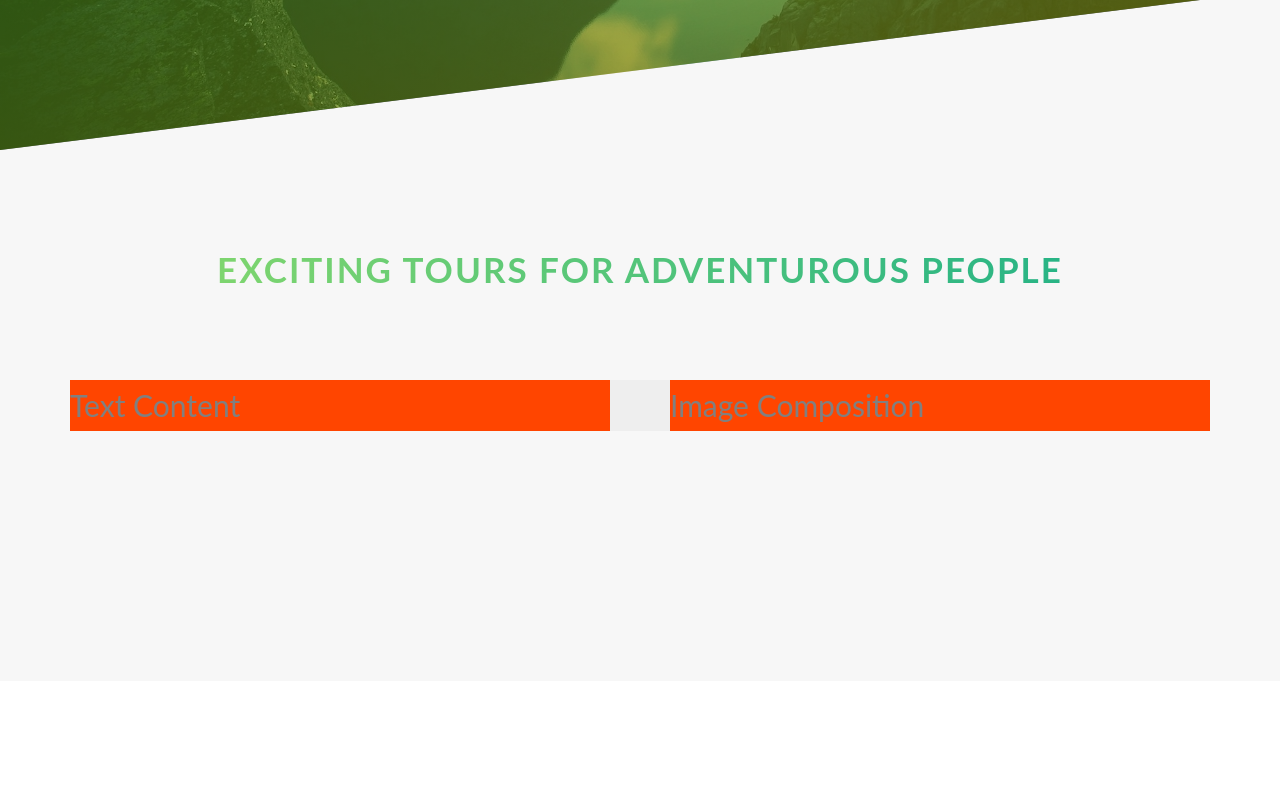
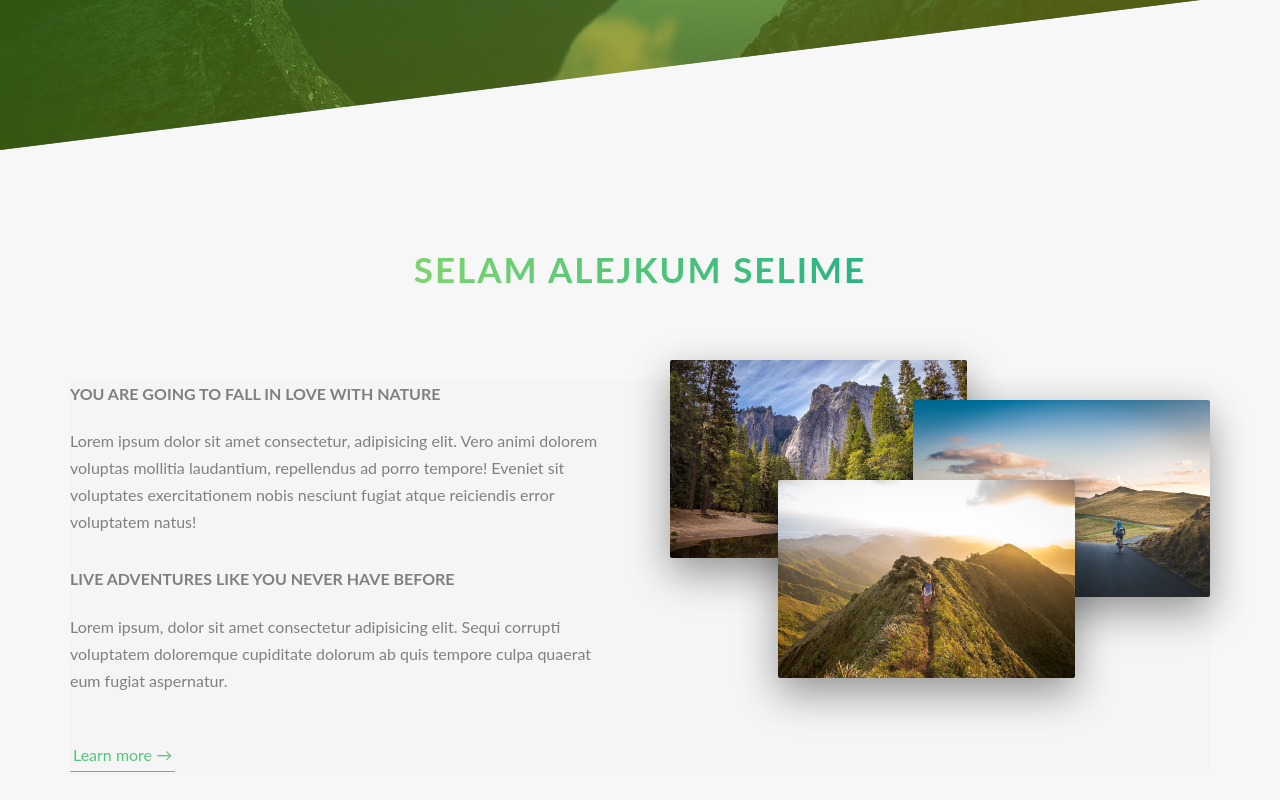
Before and after one commit to mustaficemir/bosnajenasa, a website: page index.html in a window 1280 px wide. Shown: the part 610-1410 px from the top of the page. Before the commit the page ends 1291 px from the top, so only its background shows below. Drawn offline with Linux system fonts and the light colour scheme.

Commit message:
added pictures, and grid picture configuration

```diff
--- a/index.html
+++ b/index.html
@@ -23,19 +23,36 @@
   </header>
 <main>
 <section class="section-about">
-  <div class="u-center-text u-margin-bottom-8">
+  <div class="u-center-text u-margin-bottom-big">
 <h2 class="heading-secondary">
-Exciting tours for adventurous people
-
+Selam Alejkum Selime
 </h2>
 
 </div>
 <div class="row">
 <div class="col-1-of-2">
-    Text Content
-    </div>
+    <h3 class='heading-tertiary u-margin-bottom-small'>
+        You are going to fall in love with nature    </h3>
+
+        <p class="paragraph">
+            Lorem ipsum dolor sit amet consectetur, adipisicing elit. Vero animi dolorem voluptas mollitia laudantium, repellendus ad porro tempore! Eveniet sit voluptates exercitationem nobis nesciunt fugiat atque reiciendis error voluptatem natus!
+        </p>
+
+        <h3 class="heading-tertiary u-margin-bottom-small">
+            Live adventures like you never have before
+        </h3>
+        <p class="paragraph">
+            Lorem ipsum, dolor sit amet consectetur adipisicing elit. Sequi corrupti voluptatem doloremque cupiditate dolorum ab quis tempore culpa quaerat eum fugiat aspernatur.
+   </p>
+   <a href="#" class="btn-text">Learn more &rarr;</a>
+        </div>
+
     <div class="col-1-of-2">
-Image Composition
+<div class="composition">
+    <img src="img/nat-1-large.jpg" alt="Photo1" class="composition__photo composition__photo--p1">
+    <img src="img/nat-2-large.jpg" alt="Photo2" class="composition__photo composition__photo--p2">
+    <img src="img/nat-3-large.jpg" alt="Photo3" class="composition__photo composition__photo--p3">
+</div>
     </div>
 
 
--- a/sass/abstracts/_variables.scss
+++ b/sass/abstracts/_variables.scss
@@ -13,3 +13,7 @@ $color-black:black;
 $grid-width:114rem;
 $gutter-vertical:8rem;
 $gutter-horizontal:6rem;
+
+//font
+
+$default-font-size:1.6rem;
--- a/sass/base/_typografy.scss
+++ b/sass/base/_typografy.scss
@@ -47,8 +47,8 @@ text-transform: uppercase;
 font-weight: 700;
 display: inline-block;
 background-image: linear-gradient(to right, $color-primary-light, $color-primary-dark);
+color: transparent;
 -webkit-background-clip: text;
-color: transparent;
 transition: all .2s;
 letter-spacing: 2px;
 
@@ -60,3 +60,23 @@ text-shadow: .5rem 1rem 2rem rgba(0, 0, 0, 0.301);
 }
 
 }
+
+.heading-tertiary{
+    font-size: $default-font-size;
+    font-weight: 700;
+text-transform: uppercase;
+
+}
+
+
+.paragraph{
+    font-size: $default-font-size;
+
+&:not(:last-child)
+{
+margin-bottom: 3rem;
+
+}
+
+
+}
--- a/sass/base/_utility.scss
+++ b/sass/base/_utility.scss
@@ -3,6 +3,10 @@ text-align: center;
 
 }
 
-.u-margin-bottom-8{
+.u-margin-bottom-big{
     margin-bottom: 8rem;
 }
+
+.u-margin-bottom-small{
+margin-bottom: 2rem;
+}
--- a/sass/components/_button.scss
+++ b/sass/components/_button.scss
@@ -60,3 +60,32 @@
     animation-fill-mode: backwards;
     }
     }
+
+    .btn-text{
+&:link,
+&:visited{
+    color: $color-primary;
+display: inline-block;
+text-decoration:none;
+border-bottom: 1px solid $color-primary;
+padding: 3px;
+font-size: $default-font-size;
+transition: all .2s;
+
+
+}
+&:hover{
+background-color: $color-primary;
+color: $color-white;
+box-shadow: 0 1rem 2rem rgba(0, 0, 0, 0.247);
+transform: translateY(-2px);
+}
+&:active{
+box-shadow: 0 .5rem 1rem rgba(0, 0, 0, 0.342);
+transform: translateY(0);
+
+
+
+}
+
+    }
--- /dev/null
+++ b/sass/components/_composition.scss
@@ -0,0 +1,54 @@
+.composition{
+position: relative;
+
+&__photo {
+width: 55%;
+box-shadow: 0 1.5rem 4rem rgba(0, 0, 0, 0.397);
+position: absolute;
+border-radius: 2px;
+z-index: 10;
+transition: all .2s;
+outline-offset: 2rem;
+
+
+
+
+
+&--p1{
+left: 0;
+top: -2rem;
+
+
+}
+&--p2{
+    right: 0;
+    top: 2rem;
+
+
+    }
+
+    &--p3{
+        left: 20%;
+        top: 10rem;
+
+    }
+        &:hover{
+
+            outline: 1.5rem solid $color-primary;
+transform: scale(1.05) translateY(-1rem);
+box-shadow: 0 2.5rem 4rem rgba(0, 0, 0, 0.486);
+z-index: 20;
+
+
+        }
+
+
+    }
+
+    &:hover &__photo:not(:hover)
+    {
+transition: scale(.95);
+
+    }
+
+    }
--- a/sass/layout/_grid.scss
+++ b/sass/layout/_grid.scss
@@ -1,6 +1,6 @@
 .row{
 max-width: $grid-width;
-background-color: #eee;
+background-color:whitesmoke;
 margin: 0 auto;
 grid-template-rows: [row1-start] 25% [row1-end row2-start] 25% [row2-end];
 display: flex;
@@ -11,7 +11,6 @@ display: flex;
 }
 .col-1-of-2{
 width: calc((100% - #{$gutter-horizontal})/2);
-background-color: orangered;
 
 &:not(:last-child){
 margin-right: $gutter-horizontal;
--- a/sass/pages/main.scss
+++ b/sass/pages/main.scss
@@ -13,3 +13,4 @@
 
 @import "sass/layout/header";
 @import "sass/layout/grid";
+@import "sass/components/composition";
```
Also changed, not shown: stilo.css.
